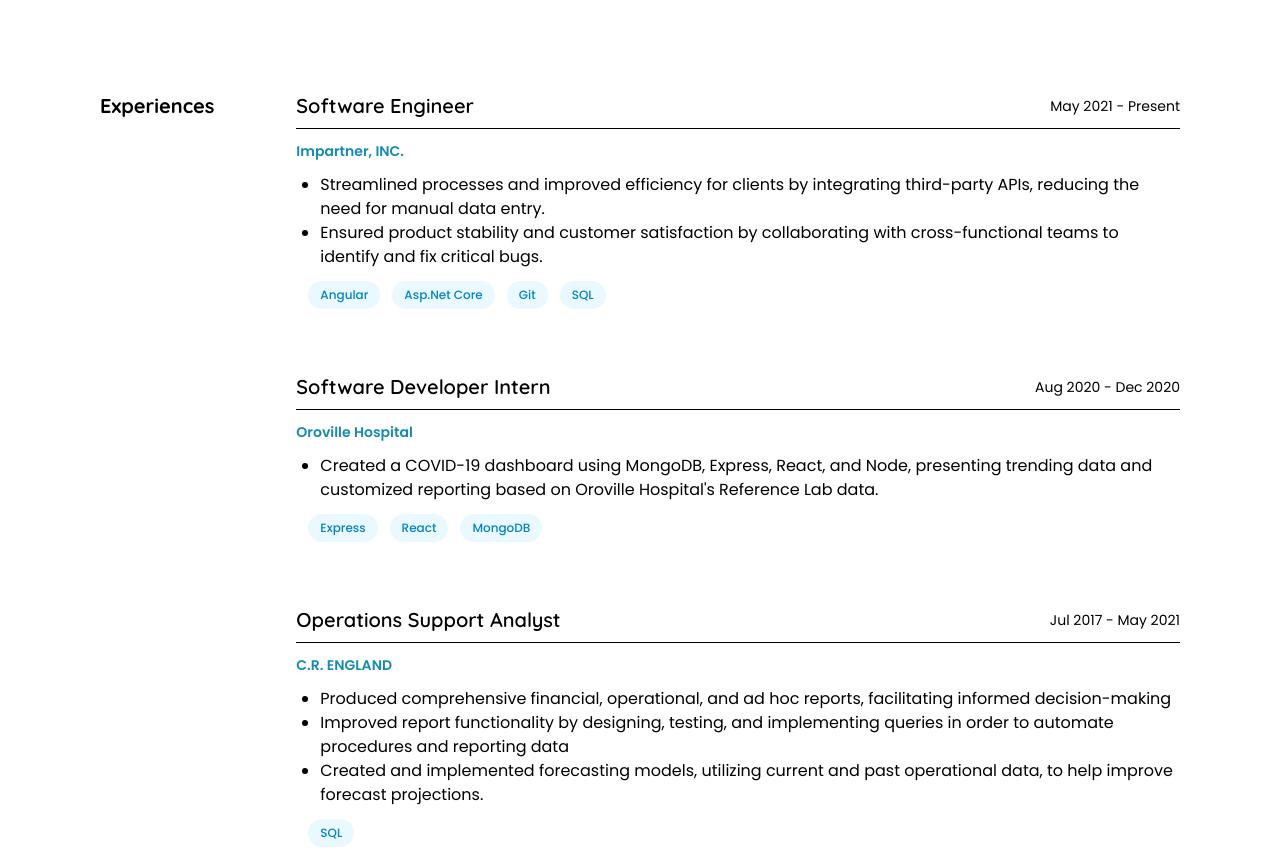
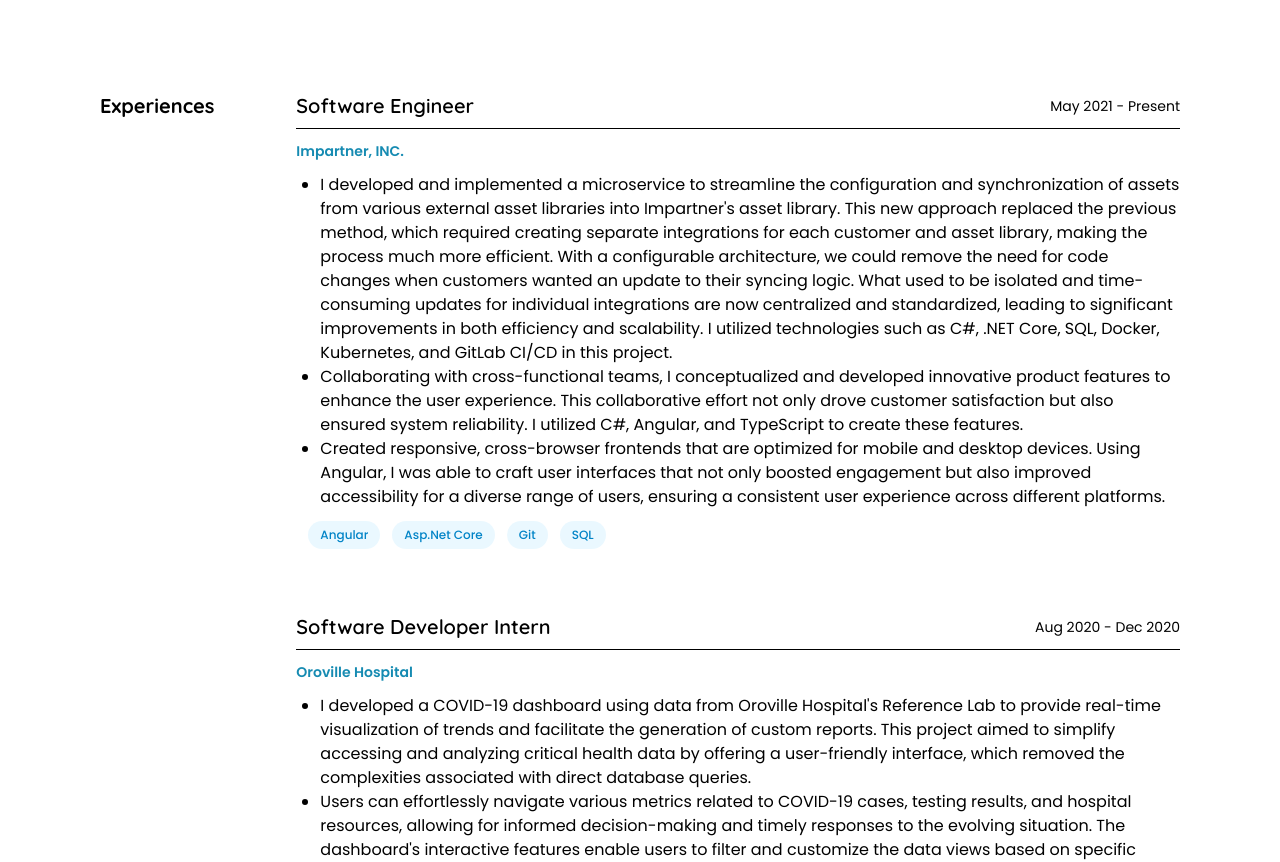
Before and after one commit to patrickchap/portfolio, an Astro site: page / in a window 1280 px wide. Shown: the part 95-957 px from the top of the page. Built offline with nearby package versions, Linux system fonts and the light colour scheme; Astro itself is replaced by a stand-in of ours.

Commit message:
update wpt3

```diff
--- a/src/content/blog/wedding-project.md
+++ b/src/content/blog/wedding-project.md
@@ -1,6 +1,7 @@
 ---
 title: "Wedding Website - Project"
 liveUrl: "https://www.patrickandchantilwedding.com/"
+githubUrl: "https://github.com/patrickchap/wpt3"
 slug: "wedding-project"
 ---
 
--- a/src/data/info.ts
+++ b/src/data/info.ts
@@ -24,8 +24,9 @@ export const info = {
           startDate: "May 2021",
           endDate: "Present",
           details: [
-            "Streamlined processes and improved efficiency for clients by integrating third-party APIs, reducing the need for manual data entry.",
-            "Ensured product stability and customer satisfaction by collaborating with cross-functional teams to identify and fix critical bugs.",
+            "I developed and implemented a microservice to streamline the configuration and synchronization of assets from various external asset libraries into Impartner's asset library. This new approach replaced the previous method, which required creating separate integrations for each customer and asset library, making the process much more efficient. With a configurable architecture, we could remove the need for code changes when customers wanted an update to their syncing logic. What used to be isolated and time-consuming updates for individual integrations are now centralized and standardized, leading to significant improvements in both efficiency and scalability. I utilized technologies such as C#, .NET Core, SQL, Docker, Kubernetes, and GitLab CI/CD in this project.",
+            "Collaborating with cross-functional teams, I conceptualized and developed innovative product features to enhance the user experience. This collaborative effort not only drove customer satisfaction but also ensured system reliability. I utilized C#, Angular, and TypeScript to create these features.",
+            "Created responsive, cross-browser frontends that are optimized for mobile and desktop devices. Using Angular, I was able to craft user interfaces that not only boosted engagement but also improved accessibility for a diverse range of users, ensuring a consistent user experience across different platforms.",
           ],
           skills: [
             "Angular",
@@ -40,7 +41,9 @@ export const info = {
           startDate: "Aug 2020",
           endDate: "Dec 2020",
           details: [
-            "Created a COVID-19 dashboard using MongoDB, Express, React, and Node, presenting trending data and customized reporting based on Oroville Hospital's Reference Lab data.",
+            "I developed a COVID-19 dashboard using data from Oroville Hospital's Reference Lab to provide real-time visualization of trends and facilitate the generation of custom reports. This project aimed to simplify accessing and analyzing critical health data by offering a user-friendly interface, which removed the complexities associated with direct database queries.",
+            "Users can effortlessly navigate various metrics related to COVID-19 cases, testing results, and hospital resources, allowing for informed decision-making and timely responses to the evolving situation. The dashboard's interactive features enable users to filter and customize the data views based on specific criteria, making it easier to identify patterns and track the pandemic's progression.",
+            "The technologies employed in this project included MongoDB for data storage, Express and Node.js for the server-side framework, React for building the dynamic user interface, and Chart.js for creating visually engaging data visualizations. Overall, this dashboard not only enhances data accessibility but also empowers healthcare professionals and decision-makers with the insights needed to manage public health effectively.",
           ],
           skills: [
             "Express",
@@ -54,9 +57,8 @@ export const info = {
           startDate: "Jul 2017",
           endDate: "May 2021",
           details: [
-            "Produced comprehensive financial, operational, and ad hoc reports, facilitating informed decision-making",
-            "Improved report functionality by designing, testing, and implementing queries in order to automate procedures and reporting data",
-            "Created and implemented forecasting models, utilizing current and past operational data, to help improve forecast projections.",
+            "Implemented optimized queries to enhance report functionality, reducing runtime and automating data reporting procedures. In doing this, I was able to automate various data reporting tasks, allowing for quicker and more reliable access to critical business insights. I created these reports using SQL, VBA, and Excel.",
+            "Developed forecasting models utilizing historical and real-time operational data, significantly improving forecast accuracy and supporting data-driven strategic business decision",
           ],
           skills: [
             "SQL",
--- a/src/pages/posts/[...slug].astro
+++ b/src/pages/posts/[...slug].astro
@@ -36,7 +36,7 @@ const { Content } = await entry.render();
                     entry.data.githubUrl && (
                         <a
                             href={entry.data.githubUrl}
-                            class="text-white p-3 bg-black/50 rounded-full backdrop-blur-md hover:bg-sky-500/50"
+                            class="text-white p-3 bg-black/50 rounded-full backdrop-blur-md ml-2 hover:bg-sky-500/50"
                             aria-label="Social Media"
                             target="_blank"
                         >
```
